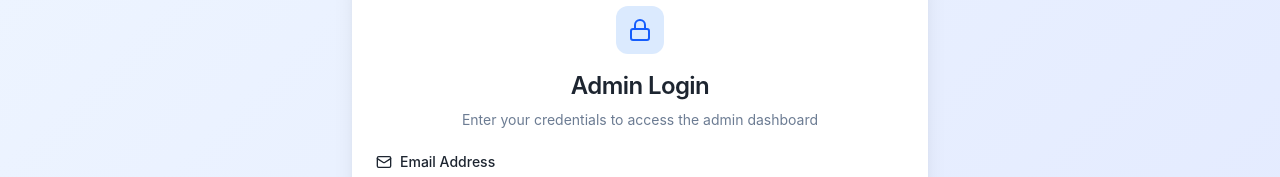
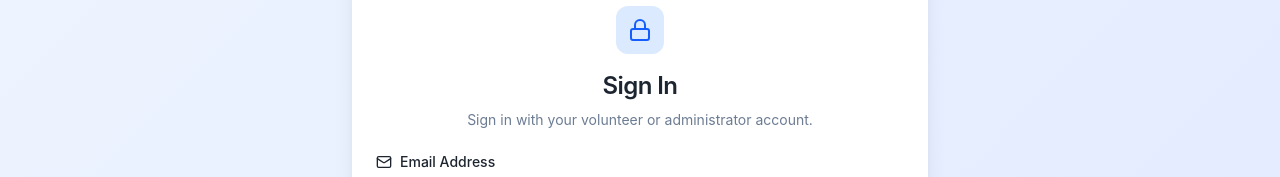
Before and after one commit to anshxp/NGO, a React (Vite) app in the folder frontend/: page /login in a window 1280 px wide. Shown: the part 336-513 px from the top of the page. Built offline with nearby package versions, Linux system fonts and the light colour scheme; no server answers.

Commit message:
feat(auth): route users to dashboards by role

```diff
--- a/frontend/src/pages/Login.jsx
+++ b/frontend/src/pages/Login.jsx
@@ -13,7 +13,7 @@ import { authAPI } from '@/lib/apiClient';
 
 const Login = () => {
   const navigate = useNavigate();
-  const { login } = useAuth();
+  const { login, acceptUser } = useAuth();
   const [email, setEmail] = useState('');
   const [password, setPassword] = useState('');
   const [mfaCode, setMfaCode] = useState('');
@@ -23,7 +23,8 @@ const Login = () => {
   const [loading, setLoading] = useState(false);
   const [error, setError] = useState('');
 
-  const finishLogin = () => { toast.success('Login successful.'); setTimeout(() => navigate('/admin'), 300); };
+  const destinationFor = (user) => user?.role === 'admin' ? '/admin' : '/volunteer';
+  const finishLogin = (user) => { toast.success('Login successful.'); setTimeout(() => navigate(destinationFor(user), { replace: true }), 300); };
 
   const handleSubmit = async (e) => {
     e.preventDefault();
@@ -32,7 +33,7 @@ const Login = () => {
     try {
       const data = await login(email, password, mfaCode);
       if (data?.mfaRequired) return;
-      finishLogin();
+      finishLogin(data.user);
     } catch (err) {
       const data = err.response?.data || {};
       if (data.mfaSetupRequired && data.setupToken) {
@@ -63,7 +64,7 @@ const Login = () => {
     setLoading(true);
     try {
       const response = await authAPI.mfaConfirm(setupToken, mfaCode);
-      if (response.data?.user) { toast.success('MFA enabled.'); navigate('/admin'); }
+      if (response.data?.user) { acceptUser(response.data.user); toast.success('MFA enabled.'); navigate('/admin', { replace: true }); }
     } catch (err) { setError(err.response?.data?.error || 'Invalid authenticator code.'); }
     finally { setLoading(false); }
   };
@@ -83,9 +84,9 @@ const Login = () => {
           <Card className="border-0 shadow-xl py-8">
             <CardHeader className="space-y-2">
               <div className="flex justify-center mb-4"><div className="bg-blue-100 p-3 rounded-lg"><Lock className="w-6 h-6 text-blue-600" /></div></div>
-              <CardTitle className="text-center text-2xl">{mode === 'mfa-setup' ? 'Secure Admin Account' : 'Admin Login'}</CardTitle>
+              <CardTitle className="text-center text-2xl">{mode === 'mfa-setup' ? 'Secure Admin Account' : 'Sign In'}</CardTitle>
               <CardDescription className="text-center">
-                {mode === 'mfa-setup' ? 'MFA is required for administrator accounts.' : 'Enter your credentials to access the admin dashboard'}
+                {mode === 'mfa-setup' ? 'MFA is required for administrator accounts.' : 'Sign in with your volunteer or administrator account.'}
               </CardDescription>
             </CardHeader>
             <CardContent>
```
